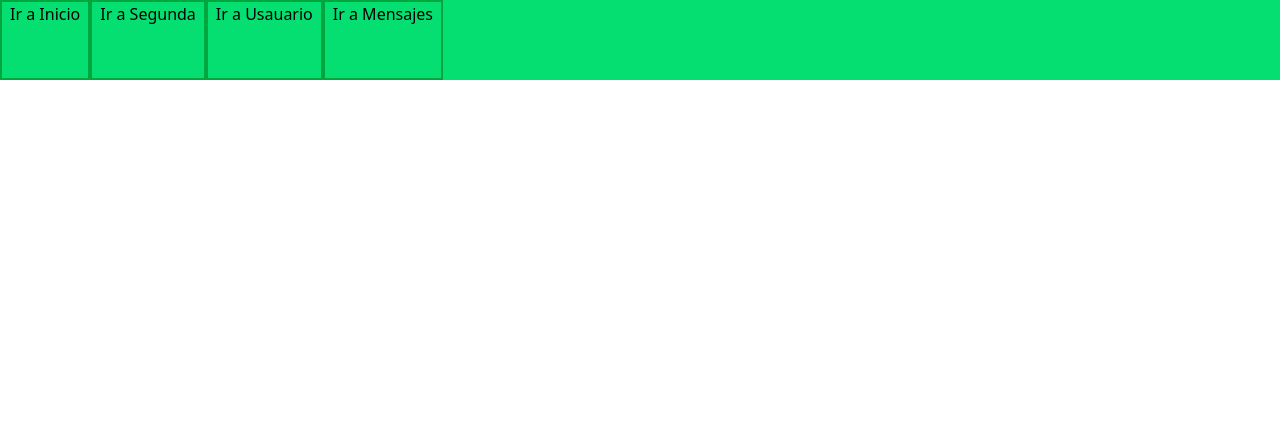
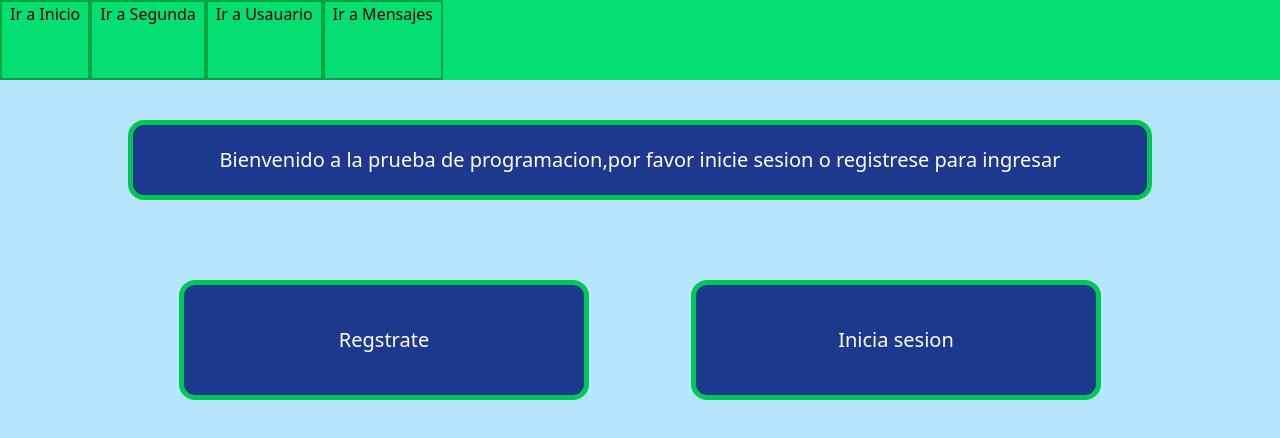
Before and after one commit to DDSlayer64/Proyecto01, a Vue app: page / in a window 1280 px wide. Shown: the top 438 px of the page. Built offline with nearby package versions, Linux system fonts and the light colour scheme.

Commit message:
Se agrego la pagina Inicio

```diff
--- a/src/router/index.js
+++ b/src/router/index.js
@@ -9,7 +9,7 @@ const router = createRouter(
         history: createWebHistory(import.meta.env.BASE_URL),
         routes:[
             {
-                path:"/inicio",
+                path:"/",
                 component: Inicio,
                 name: 'inicio'
             },
--- a/src/views/Inicio.vue
+++ b/src/views/Inicio.vue
@@ -3,7 +3,19 @@ import { RouterLink } from 'vue-router';
 </script>
 
 <template>
-    <h1>Esta es la vista de inicio</h1>
-    <router-link to="segunda"> Ir a Segunda <br></router-link>
-    <router-link to="usuario">Ir a Usuario <br></router-link>
+   <div class="w-[100vw] h-[90vh] bg-sky-200 flex justify-center items-center">
+    <div class="w-[80vw] h-[80vh] space-y-4">
+        <div class="w-[80vw] h-[10vh] bg-blue-900 mb-20 flex justify-center items-center text-center  rounded-2xl border-5 border-green-500">
+            <h3 class="bg-blue-900 text-white w-full text-xl ">Bienvenido a la prueba de programacion,por favor inicie sesion o registrese para ingresar</h3>
+        </div>
+        <div class="w-[80vw] h-[30vh] flex justify-around ">
+            <div class=" flex h-[50%] justify-center items-center w-[40%] text-base bg-blue-900 rounded-2xl border-5 border-green-500">
+                <router-link class="text-white text-xl w-full h-full flex justify-center items-center" to="Registro">Regstrate</router-link>
+                </div>
+            <div class=" flex h-[50%] justify-center items-center w-[40%] text-center bg-blue-900 rounded-2xl border-5 border-green-500">
+                <router-link class="text-white text-xl w-full h-full flex justify-center items-center" to="login">Inicia sesion</router-link>
+                </div>
+        </div>
+    </div>
+   </div>
 </template>
```
